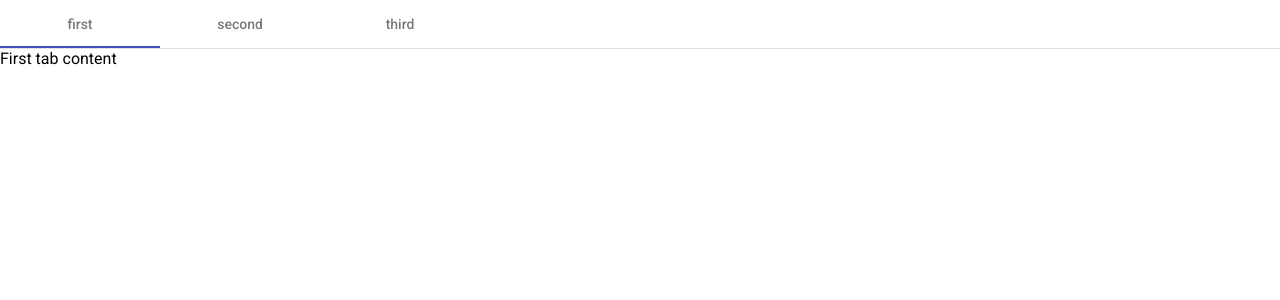
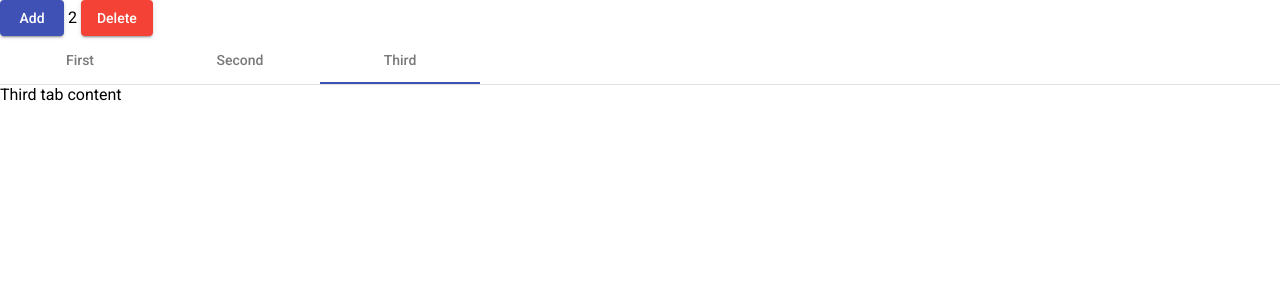
Before and after one commit to on0t0le/tabs-new, an Angular app: page / in a window 1280 px wide. Shown: the top 300 px of the page. Built offline with nearby package versions, Linux system fonts and the light colour scheme.

Commit message:
Add and Delete buttons

```diff
--- a/src/app/app.module.ts
+++ b/src/app/app.module.ts
@@ -1,6 +1,7 @@
 import { BrowserModule } from '@angular/platform-browser';
 import { NgModule } from '@angular/core';
-import { MatTabsModule } from '@angular/material/tabs'
+import { MatTabsModule } from '@angular/material/tabs';
+import { MatButtonModule} from '@angular/material/button'
 
 import { AppComponent } from './app.component';
 import { BrowserAnimationsModule } from '@angular/platform-browser/animations';
@@ -14,7 +15,8 @@ import { TabsMainComponent } from './tabs-main/tabs-main.component';
   imports: [
     BrowserModule,
     BrowserAnimationsModule,
-    MatTabsModule
+    MatTabsModule,
+    MatButtonModule
   ],
   providers: [],
   bootstrap: [AppComponent]
--- a/src/app/tabs-main/tabs-main.component.html
+++ b/src/app/tabs-main/tabs-main.component.html
@@ -1,4 +1,14 @@
-<mat-tab-group>
-  <mat-tab *ngFor="let item of tabs; let i = index" [label]="item">{{content[i]}}</mat-tab>
+<button mat-raised-button
+  (click)="addTab()"
+  color="primary">Add</button>
+{{selectedTabIndex}}
+<button mat-raised-button
+  (click)="deleteTab(selectedTabIndex)"
+  color="warn"
+  [disabled]="tabsObj.length === 1">Delete</button>
+<mat-tab-group
+  [selectedIndex]="selectedTabIndex"
+  (selectedIndexChange)="selectedTabIndex=$event">
+  <mat-tab *ngFor="let item of tabsObj; let i = index" [label]="item.tab">{{item.content}}</mat-tab>
 
 </mat-tab-group>
--- a/src/app/tabs-main/tabs-main.component.ts
+++ b/src/app/tabs-main/tabs-main.component.ts
@@ -1,4 +1,5 @@
 import { Component } from '@angular/core';
+
 
 @Component({
   selector: 'app-tabs-main',
@@ -7,16 +8,22 @@ import { Component } from '@angular/core';
 })
 export class TabsMainComponent {
 
-  tabs: string[] = [
-    'first',
-    'second',
-    'third'
-  ];
+  selectedTabIndex = 2;
 
-  content: string[] = [
-    'First tab content',
-    'Second tab content',
-    'Third tab content'
+  tabsObj = [
+    { tab: 'First', content: 'First tab content' },
+    { tab: 'Second', content: 'Second tab content' },
+    { tab: 'Third', content: 'Third tab content' }
   ]
 
+  addTab(){
+    this.tabsObj.push(
+      {tab: 'New', content: 'New tab content'});
+    console.log('Adding tab!');
+  }
+
+  deleteTab(index: number){
+    this.tabsObj.splice(index, 1);
+  }
+
 }
```
